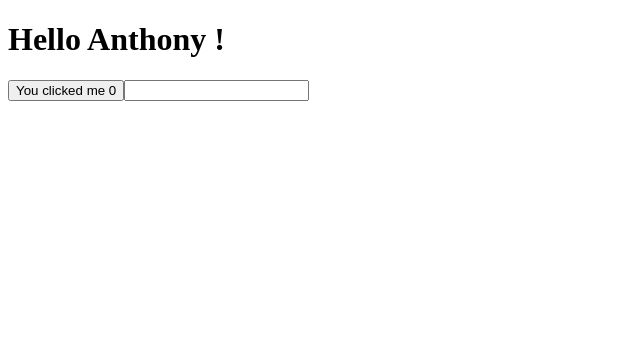
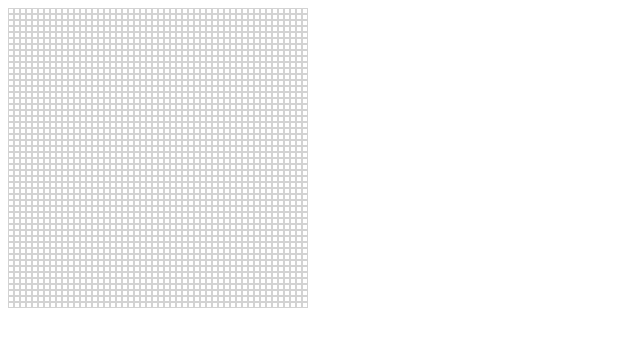
Before and after one commit to MadeWilson/SnakeSnack, a React app: page / in a window 1280 px wide. Shown: the top 342 px of the page, without its empty margins (0-640 px from the left). Built offline with nearby package versions, Linux system fonts and the light colour scheme.

Commit message:
generate grid

```diff
--- /dev/null
+++ b/src/components/App.js
@@ -0,0 +1,19 @@
+import React, {Component} from 'react'
+import Grid from 'components/Grid'
+
+class App extends Component {
+
+    constructor(props) {
+        super(props)
+    }
+
+    render() {
+        return (
+            <div className="app">
+                <Grid rows={50} columns={50}/>
+            </div>
+        )
+    }
+}
+
+export default App
--- a/src/components/Button.js
+++ /dev/null
@@ -1,31 +0,0 @@
-import React, {PureComponent} from 'react'
-
-class Button extends PureComponent {
-
-    constructor(props){
-        super(props)
-        this.state= {
-            count: 0,
-            label: 'Click-me !'
-        }
-        this.handleClick = this.handleClick.bind(this)
-    }
-
-    handleClick() {
-        console.log('Click !')
-        this.setState({
-            count: this.state.count + 1
-        })
-    }
-
-    render() {
-        return (
-            <button onClick={this.handleClick}>
-                {`You clicked me ${this.state.count}`}
-            </button>
-        )
-    }
-
-}
-
-export default Button
--- /dev/null
+++ b/src/components/Cell.js
@@ -0,0 +1,24 @@
+import React, {PureComponent} from 'react'
+
+const stylize = (props, state) => ({
+    cell: {
+        height: '4px',
+        width: '4px',
+        border: 'thin solid lightgrey'
+    }
+})
+
+class Cell extends PureComponent {
+
+    constructor(props) {
+        super(props)
+    }
+
+    render() {
+        return (
+            <div style={stylize(this.props).cell}></div>
+        )
+    }
+}
+
+export default Cell
--- /dev/null
+++ b/src/components/Grid.js
@@ -0,0 +1,47 @@
+import React, {PureComponent} from 'react'
+import PropTypes from 'prop-types'
+import Cell from 'components/Cell'
+
+const styles = {
+    row: {display: "flex"}
+}
+
+class Grid extends PureComponent {
+
+    constructor(props) {
+        super(props)
+    }
+
+    render() {
+        return (
+            <div className="grid-container">
+                {
+                    Array(this.props.rows)
+                        .fill(true)
+                        .map((foo, x) => (
+                            <div key={`rows-${x}`} style={styles.row}>
+                                {Array(this.props.columns)
+                                    .fill(true)
+                                    .map((bar, y) =>
+                                        <Cell key={`cell-${y}`}/>
+                                    )
+                                }
+                            </div>
+                        ))
+                }
+            </div>
+        )
+    }
+}
+
+Grid.propTypes = {
+    rows: PropTypes.number.isRequired,
+    columns: PropTypes.number.isRequired
+}
+
+Grid.defaultProps = {
+    row: 50,
+    column: 50
+}
+
+export default Grid
--- a/src/components/Input.js
+++ /dev/null
@@ -1,21 +0,0 @@
-import React, { Component } from 'react'
-
-class Input extends Component{
-    constructor(props) {
-        super(props)
-        console.log(props)
-    }
-
-    handleChange(e) {
-        console.log(e)
-        console.log(e.target.value)
-    }
-
-    render() {
-        return (
-            <input type="text" onChange={this.handleChange}/>
-        )
-    }
-}
-
-export default Input
--- a/src/index.js
+++ b/src/index.js
@@ -1,13 +1,8 @@
 import React from 'react'
 import {render} from 'react-dom'
-import Button from 'components/Button'
-import Input from 'components/Input'
+import App from 'components/App'
 
 render(
-    <div>
-        <h1>Hello Anthony !</h1>
-        <Button/>
-        <Input name="test"/>
-    </div>,
+    <App/>,
     document.querySelector('#mount')
 )
--- a/webpack.config.js
+++ b/webpack.config.js
@@ -16,6 +16,11 @@ module.exports= {
                 exclude: [path.resolve('./node_modules')],
                 use: 'babel-loader',
             },
+            {
+                test: /\.css$/,
+                exclude: [path.resolve('./node_modules')],
+                use: ['style-loader', 'css-loader']
+            }
         ]
     },
     plugins :[
```
